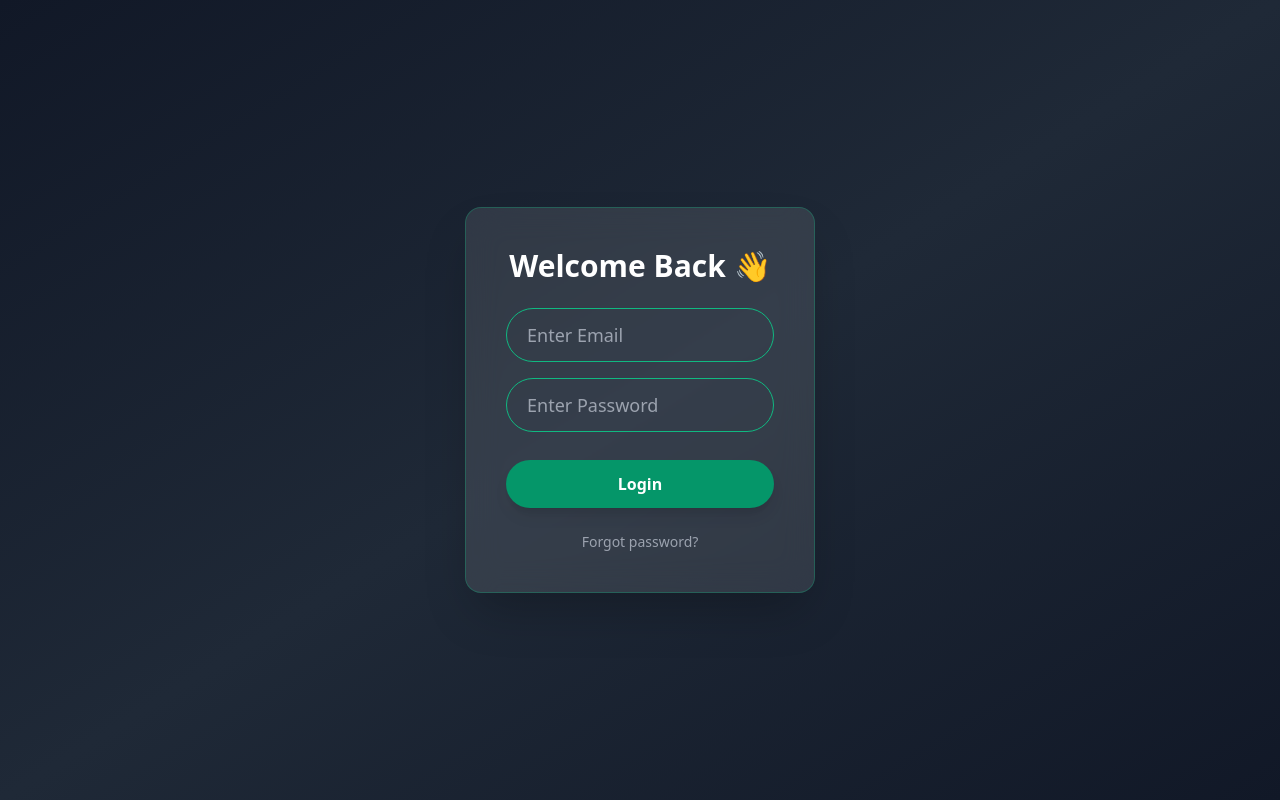
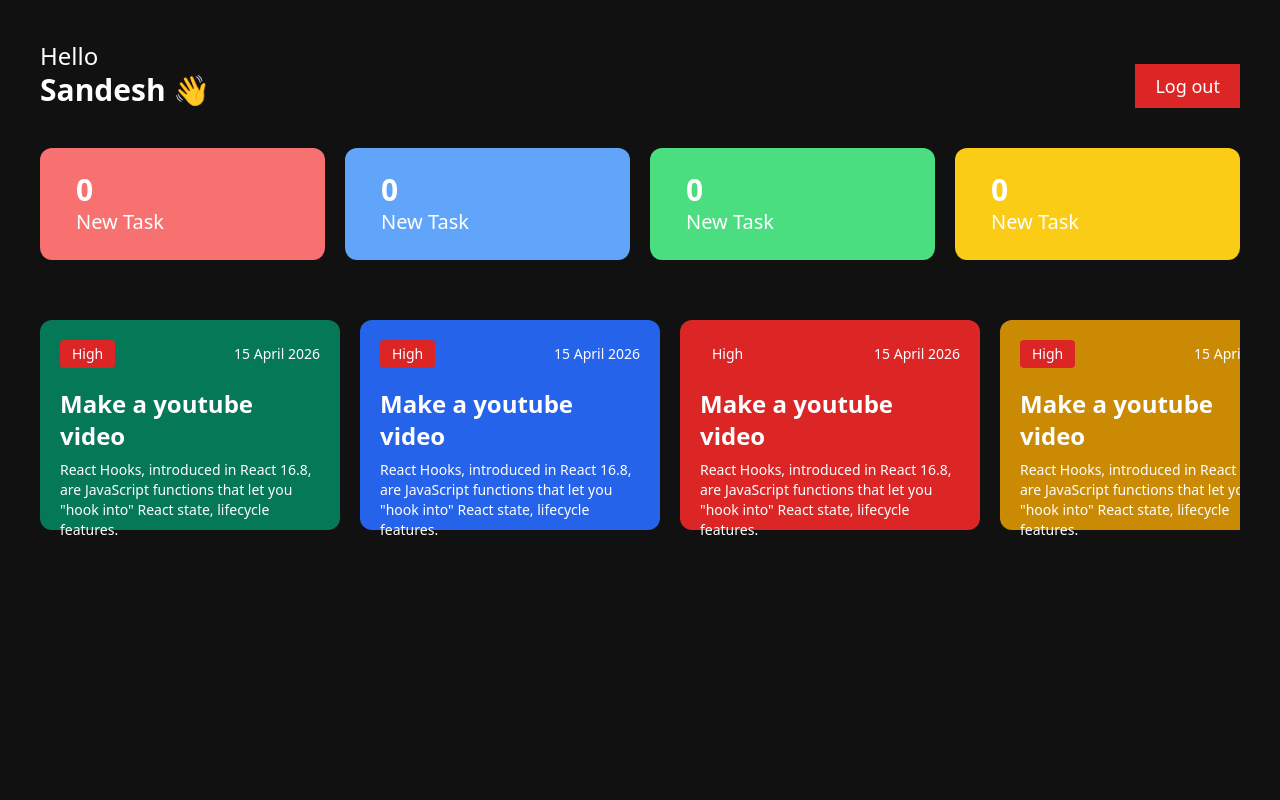
Before and after one commit to sandeshpatil31/ems, a React (Vite) app: page / in a window 1280 px wide. Built offline with nearby package versions, Linux system fonts and the light colour scheme.

Commit message:
Complete EmployeeDashboard UI

```diff
--- a/src/App.jsx
+++ b/src/App.jsx
@@ -1,9 +1,11 @@
 import React from 'react'
 import Login from "/src/components/Auth/Login"
+import EmployeeDashboard from './components/Dashboard/EmployeeDashboard'
 
 function App() {
   return (
-    <Login />
+    // <Login />
+    <EmployeeDashboard/>
   )
 }
 
--- a/src/components/Dashboard/EmployeeDashboard.jsx
+++ b/src/components/Dashboard/EmployeeDashboard.jsx
@@ -0,0 +1,16 @@
+import React from 'react'
+import Header from '../other/Header'
+import TaskListCount from '../other/TaskListCount'
+import TaskList from '../TaskList/TaskList'
+
+const EmployeeDashboard = () => {
+  return (
+    <div className='p-10 bg-[#1C1C1C' h-screen>
+     <Header/>
+     <TaskListCount/>
+     <TaskList/>
+    </div>
+  )
+}
+
+export default EmployeeDashboard
--- /dev/null
+++ b/src/components/TaskList/TaskList.jsx
@@ -0,0 +1,76 @@
+import React from 'react'
+
+const TaskList = () => {
+  return (
+    <div id="tasklist" className='h-[250px] overflow-x-auto flex items-center justify-start gap-5 flex-nowrap w-full py-5 mt-10'>
+        <div className='flex-shrink-0 h-full w-[300px] p-5 bg-emerald-700 rounded-xl'>
+         <div className='flex justify-between items-center '>
+            <h3 className='bg-red-600 text-sm px-3 py-1 rounded'>High</h3>
+            <h4 className='text-sm'>15 April 2026</h4>
+         </div>
+         <h2 className='mt-5 text-2xl font-semibold'>Make a youtube video</h2>
+         <p className='text-sm mt-2'>
+           React Hooks, introduced in React 16.8, are JavaScript functions that let you "hook into" React state,
+            lifecycle features.
+         </p>
+        </div>
+        <div className='flex-shrink-0 h-full w-[300px] p-5 bg-blue-600 rounded-xl'>
+         <div className='flex justify-between items-center '>
+            <h3 className='bg-red-600 text-sm px-3 py-1 rounded'>High</h3>
+            <h4 className='text-sm'>15 April 2026</h4>
+         </div>
+         <h2 className='mt-5 text-2xl font-semibold'>Make a youtube video</h2>
+         <p className='text-sm mt-2'>
+           React Hooks, introduced in React 16.8, are JavaScript functions that let you "hook into" React state,
+            lifecycle features.
+         </p>
+        </div>
+        <div className='flex-shrink-0 h-full w-[300px] p-5 bg-red-600 rounded-xl'>
+         <div className='flex justify-between items-center '>
+            <h3 className='bg-red-600 text-sm px-3 py-1 rounded'>High</h3>
+            <h4 className='text-sm'>15 April 2026</h4>
+         </div>
+         <h2 className='mt-5 text-2xl font-semibold'>Make a youtube video</h2>
+         <p className='text-sm mt-2'>
+           React Hooks, introduced in React 16.8, are JavaScript functions that let you "hook into" React state,
+            lifecycle features.
+         </p>
+        </div>
+        <div className='flex-shrink-0 h-full w-[300px] p-5 bg-yellow-600 rounded-xl'>
+         <div className='flex justify-between items-center '>
+            <h3 className='bg-red-600 text-sm px-3 py-1 rounded'>High</h3>
+            <h4 className='text-sm'>15 April 2026</h4>
+         </div>
+         <h2 className='mt-5 text-2xl font-semibold'>Make a youtube video</h2>
+         <p className='text-sm mt-2'>
+           React Hooks, introduced in React 16.8, are JavaScript functions that let you "hook into" React state,
+            lifecycle features.
+         </p>
+        </div>
+        <div className='flex-shrink-0 h-full w-[300px] p-5 bg-violet-600 rounded-xl'>
+         <div className='flex justify-between items-center '>
+            <h3 className='bg-red-600 text-sm px-3 py-1 rounded'>High</h3>
+            <h4 className='text-sm'>15 April 2026</h4>
+         </div>
+         <h2 className='mt-5 text-2xl font-semibold'>Make a youtube video</h2>
+         <p className='text-sm mt-2'>
+           React Hooks, introduced in React 16.8, are JavaScript functions that let you "hook into" React state,
+            lifecycle features.
+         </p>
+        </div>
+        <div className='flex-shrink-0 h-full w-[300px] p-5 bg-pink-600 rounded-xl'>
+         <div className='flex justify-between items-center '>
+            <h3 className='bg-red-600 text-sm px-3 py-1 rounded'>High</h3>
+            <h4 className='text-sm'>15 April 2026</h4>
+         </div>
+         <h2 className='mt-5 text-2xl font-semibold'>Make a youtube video</h2>
+         <p className='text-sm mt-2'>
+           React Hooks, introduced in React 16.8, are JavaScript functions that let you "hook into" React state,
+            lifecycle features.
+         </p>
+        </div>
+    </div>
+  )
+}
+
+export default TaskList
--- /dev/null
+++ b/src/components/other/Header.jsx
@@ -0,0 +1,12 @@
+import React from 'react'
+
+const Header = () => {
+  return (
+    <div className='flex items-end justify-between'>
+         <h1 className='text-2xl font-medium'>Hello <br /> <span className='text-3xl font-semibold'>Sandesh 👋</span></h1>
+         <button className=' bg-red-600 text-lg font-medium text-white px-5 py-2 rounded-small'>Log out</button>
+    </div>
+  )
+}
+
+export default Header
--- /dev/null
+++ b/src/components/other/TaskListCount.jsx
@@ -0,0 +1,26 @@
+import React from 'react'
+
+const TaskListCount = () => {
+  return (
+    <div className='flex mt-10 justify-between gap-5 screen'>
+       <div className='rounded-xl w-[45%] py-6 px-9 bg-red-400'>
+        <h2 className='text-3xl font-semibold'>0</h2>
+        <h3 className='text-xl font-medium'>New Task</h3>
+       </div>
+       <div className='rounded-xl w-[45%] py-6 px-9 bg-blue-400'>
+        <h2 className='text-3xl font-semibold'>0</h2>
+        <h3 className='text-xl font-medium'>New Task</h3>
+       </div>
+       <div className='rounded-xl w-[45%] py-6 px-9 bg-green-400'>
+        <h2 className='text-3xl font-semibold'>0</h2>
+        <h3 className='text-xl font-medium'>New Task</h3>
+       </div>
+       <div className='rounded-xl w-[45%] py-6 px-9 bg-yellow-400'>
+        <h2 className='text-3xl font-semibold'>0</h2>
+        <h3 className='text-xl font-medium'>New Task</h3>
+       </div>
+    </div>
+  )
+}
+
+export default TaskListCount
--- a/src/index.css
+++ b/src/index.css
@@ -9,3 +9,7 @@
 body {
   background-color: #111;
 }
+
+#tasklist::-webkit-scrollbar {
+  display: none;
+}
```
